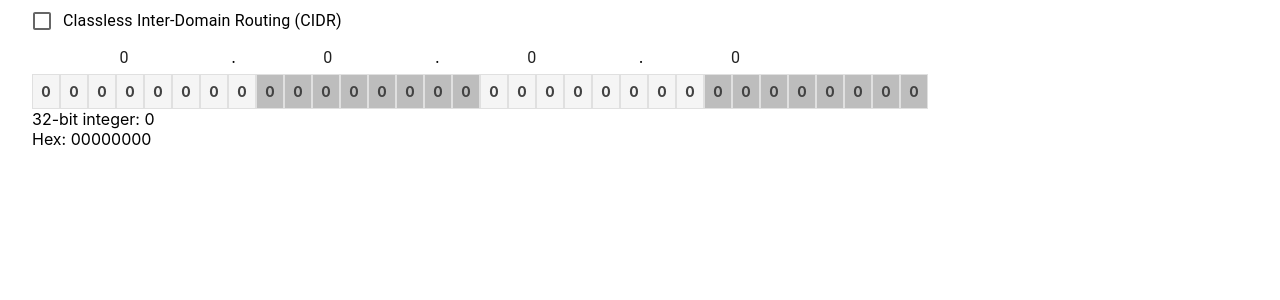
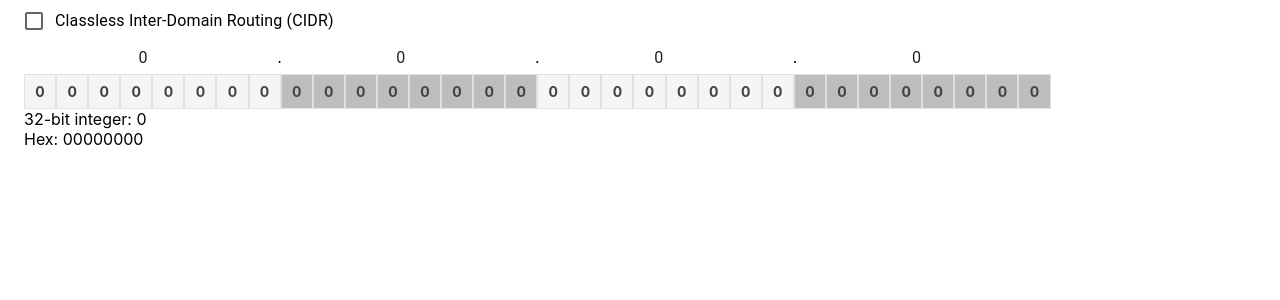
Before and after one commit to zachary822/ip_visualizer, a Next.js app: page / in a window 1280 px wide. Shown: the top 300 px of the page. Built offline with nearby package versions, Linux system fonts and the light colour scheme.

Commit message:
Better styling

```diff
--- a/pages/_app.tsx
+++ b/pages/_app.tsx
@@ -1,8 +1,19 @@
-import '../styles/globals.css'
-import type { AppProps } from 'next/app'
+import type { AppProps } from "next/app";
+import Head from "next/head";
+import "../styles/globals.css";
 
 function MyApp({ Component, pageProps }: AppProps) {
-  return <Component {...pageProps} />
+  return (
+    <>
+      <Head>
+        <title>IP Visualizer</title>
+        <meta name="viewport" content="initial-scale=1, width=device-width" />
+        <meta name="description" content="Interactive IP Address Demo" />
+        <link rel="icon" href="/favicon.ico" />
+      </Head>
+      <Component {...pageProps} />
+    </>
+  );
 }
 
-export default MyApp
+export default MyApp;
--- a/pages/index.tsx
+++ b/pages/index.tsx
@@ -1,13 +1,12 @@
 import Box from "@mui/material/Box";
 import Checkbox from "@mui/material/Checkbox";
+import Container from "@mui/material/Container";
 import FormControlLabel from "@mui/material/FormControlLabel";
 import Grid from "@mui/material/Grid";
 import TextField from "@mui/material/TextField";
 import _ from "lodash";
 import type { NextPage } from "next";
-import Head from "next/head";
 import { useMemo, useState } from "react";
-import styles from "../styles/Home.module.css";
 
 function Item(props: any) {
   const { sx, light, mask, ...other } = props;
@@ -113,13 +112,7 @@ const Home: NextPage = () => {
   };
 
   return (
-    <div className={styles.container}>
-      <Head>
-        <title>IP Address</title>
-        <meta name="description" content="Interactive IP Address Demo" />
-        <link rel="icon" href="/favicon.ico" />
-      </Head>
-      <main>
+    <Container maxWidth="xl">
       <Box>
         <FormControlLabel
           control={
@@ -132,7 +125,7 @@ const Home: NextPage = () => {
         />
       </Box>
       <Grid container>
-          <Grid item xs={8}>
+        <Grid item xs={10}>
           <Box
             sx={{
               display: "flex",
@@ -146,7 +139,7 @@ const Home: NextPage = () => {
             <IpSegment value={ip[3]} onChange={ipSegmentHandler(3)} />
           </Box>
         </Grid>
-          <Grid item xs={4}>
+        <Grid item xs={2}>
           {enableCidr && (
             <Box
               sx={{
@@ -163,7 +156,7 @@ const Home: NextPage = () => {
             </Box>
           )}
         </Grid>
-          <Grid item xs={8}>
+        <Grid item xs={10}>
           <Box sx={{ display: "flex", flexWrap: "nowrap" }}>
             {_.map(ipNum.toString(2).padStart(32, "0"), (d, i) => (
               <Item
@@ -193,8 +186,7 @@ const Home: NextPage = () => {
           </div>
         </Box>
       )}
-      </main>
-    </div>
+    </Container>
   );
 };
 
```
Lines whose indentation alone changed are shown as unchanged.
